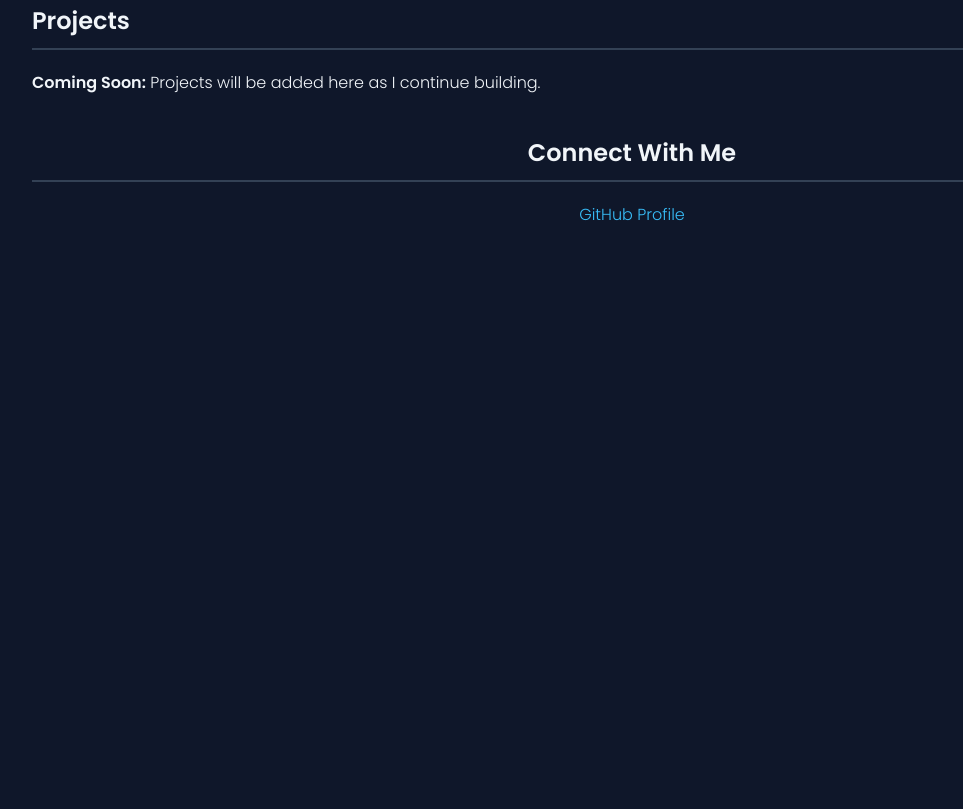
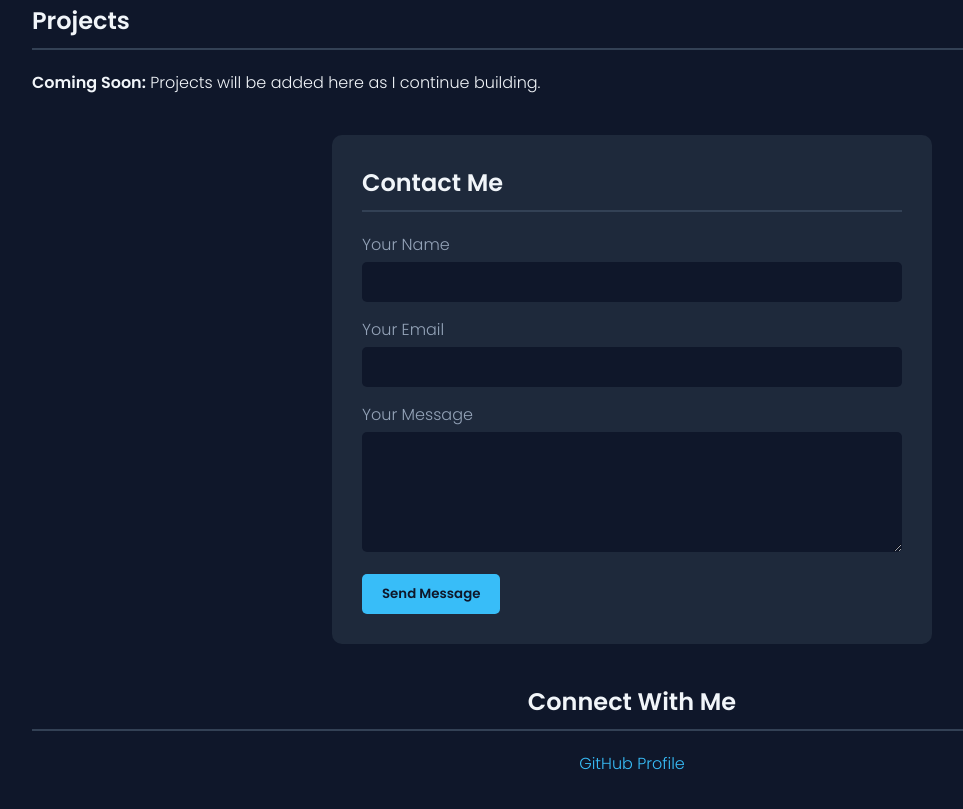
Before and after one commit to Fortrd/fortunes-portfolio, a plain HTML site: page index.html in a window 1280 px wide. Shown: the part 609-1418 px from the top of the page, without its empty margins (8-971 px from the left). Before the commit the page ends 876 px from the top, so only its background shows below. Drawn offline with Linux system fonts and the light colour scheme.

Commit message:
index.html

```diff
--- a/index.html
+++ b/index.html
@@ -1,4 +1,5 @@
-<!DOCTYPE html><html lang="en">
+<!DOCTYPE html>
+<html lang="en">
 <head>
   <meta charset="UTF-8">
   <meta name="viewport" content="width=device-width, initial-scale=1.0">
@@ -55,6 +56,40 @@
       text-align: center;
       margin-top: 40px;
     }
+    .contact-form {
+      background: #1e293b;
+      padding: 30px;
+      border-radius: 10px;
+      max-width: 600px;
+      margin: auto;
+    }
+    .contact-form label {
+      display: block;
+      margin-bottom: 5px;
+      color: #94a3b8;
+    }
+    .contact-form input,
+    .contact-form textarea {
+      width: 100%;
+      padding: 10px;
+      margin-bottom: 15px;
+      border: none;
+      border-radius: 5px;
+      background: #0f172a;
+      color: #f1f5f9;
+    }
+    .contact-form button {
+      padding: 10px 20px;
+      background: #38bdf8;
+      color: #0f172a;
+      border: none;
+      border-radius: 5px;
+      cursor: pointer;
+      font-weight: bold;
+    }
+    .contact-form button:hover {
+      background: #0ea5e9;
+    }
   </style>
 </head>
 <body>
@@ -63,7 +98,9 @@
     <p class="bio">
       I’m a passionate and curious student on a journey into the world of cybersecurity. Since childhood, I’ve been fascinated by how technology works—and now I’m learning to protect it. I explore ethical hacking and network security using tools and languages like Python, Bash, and JavaScript. Every day, I grow closer to becoming the cybersecurity expert I’ve always dreamed of.
     </p>
-  </header>  <section>
+  </header>
+
+  <section>
     <h2>Skills</h2>
     <ul>
       <li>Python (for scripting and automation)</li>
@@ -71,14 +108,34 @@
       <li>JavaScript (for understanding web vulnerabilities)</li>
       <li>Kali Linux tools (Nmap, Wireshark, Metasploit)</li>
     </ul>
-  </section>  <section>
+  </section>
+
+  <section>
     <h2>Projects</h2>
     <ul>
       <li><strong>Coming Soon:</strong> Projects will be added here as I continue building.</li>
     </ul>
-  </section>  <div class="social">
+  </section>
+
+  <section class="contact-form">
+    <h2>Contact Me</h2>
+    <form action="https://formsubmit.co/ukwujedefortune@gmail.com" method="POST">
+      <label for="name">Your Name</label>
+      <input type="text" id="name" name="name" required>
+
+      <label for="email">Your Email</label>
+      <input type="email" id="email" name="email" required>
+
+      <label for="message">Your Message</label>
+      <textarea id="message" name="message" rows="5" required></textarea>
+
+      <button type="submit">Send Message</button>
+    </form>
+  </section>
+
+  <div class="social">
     <h2>Connect With Me</h2>
-    <a href="https://github.com/YourUsername" target="_blank">GitHub Profile</a>
+    <a href="https://github.com/Fortrd" target="_blank">GitHub Profile</a>
   </div>
 </body>
 </html>
```
